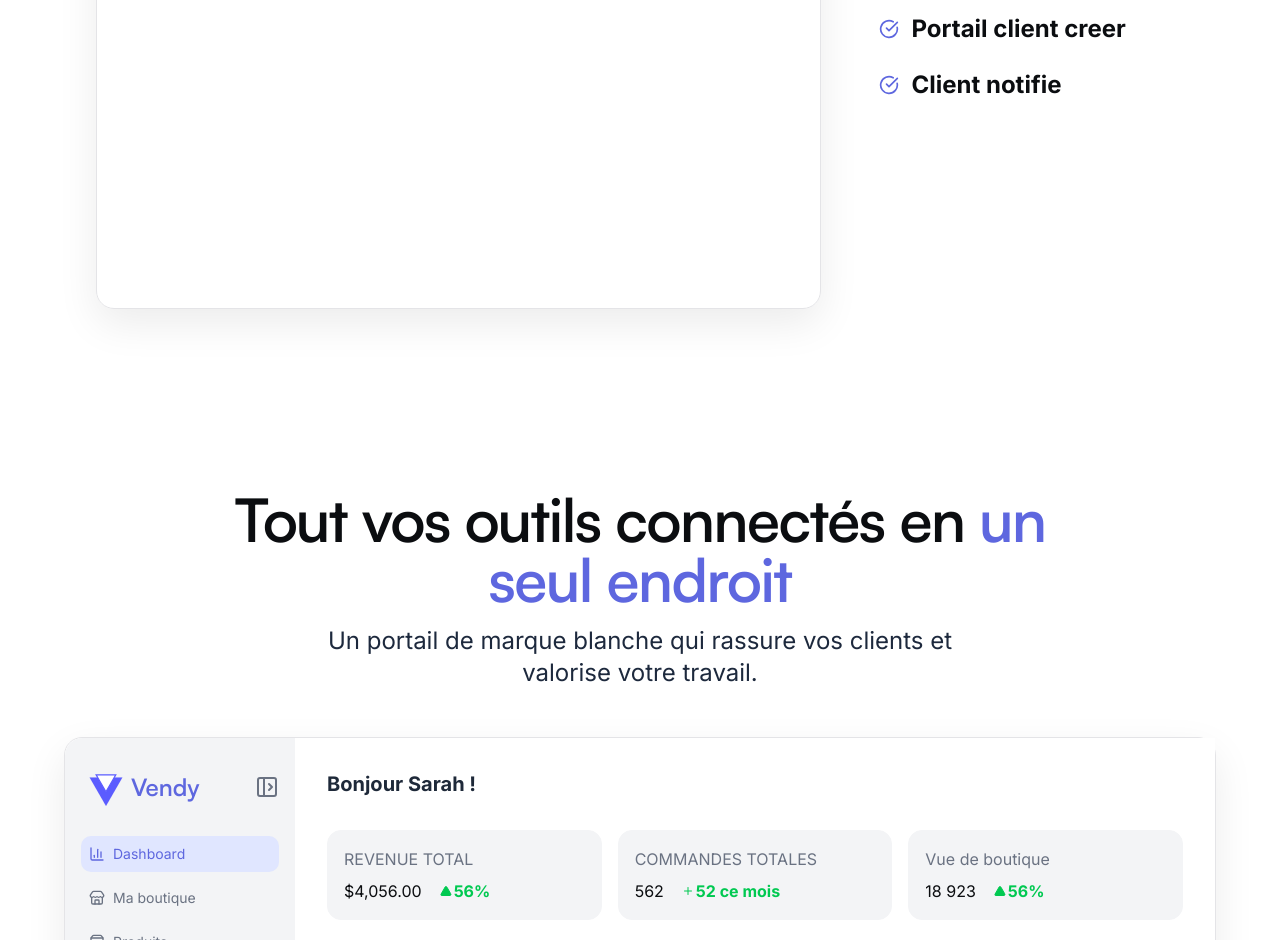
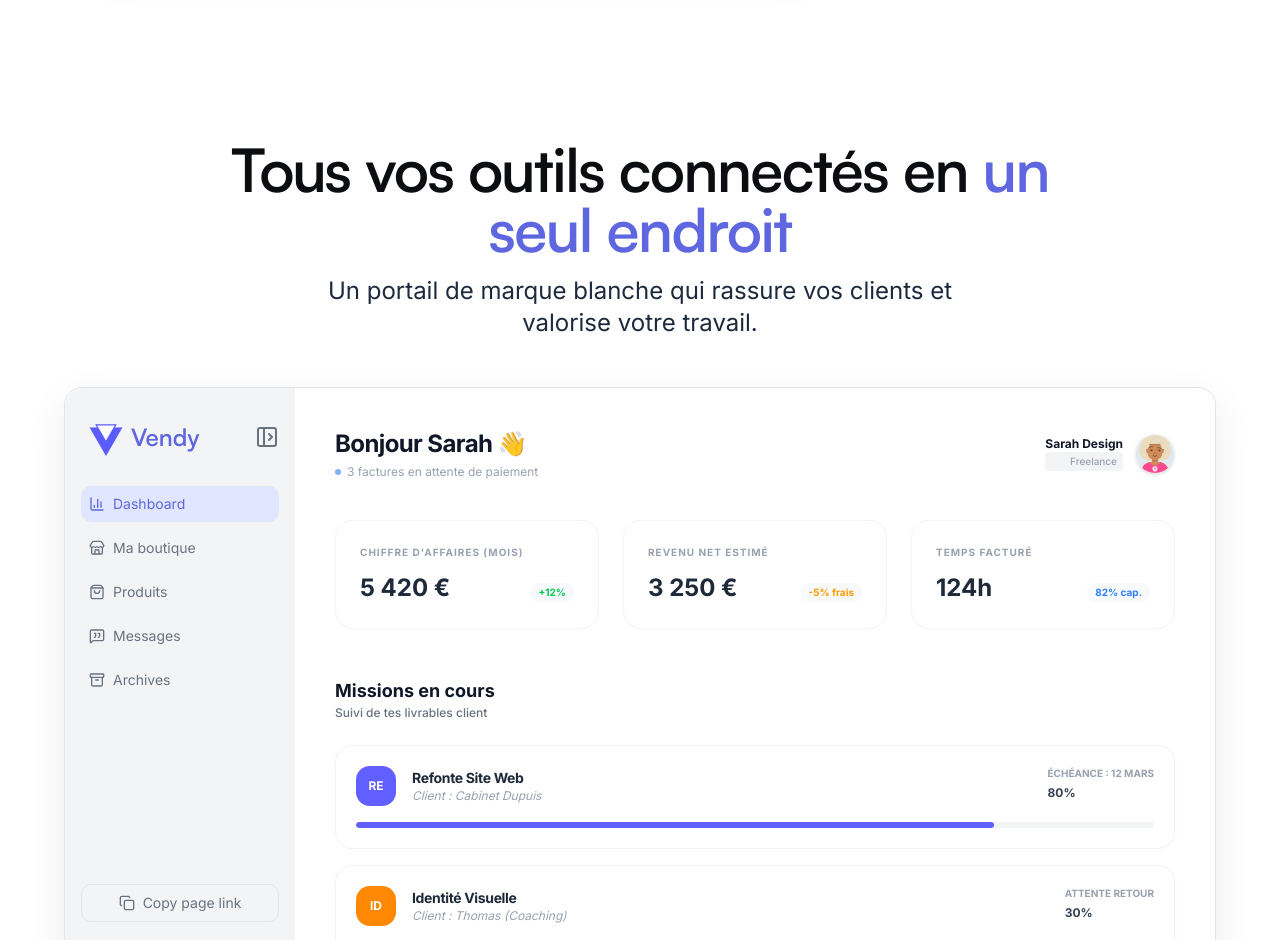
Before and after one commit to Lawrise/Vendy, a Next.js app: page / in a window 1280 px wide. Shown: the part 1860-2800 px from the top of the page. Built offline with nearby package versions, Linux system fonts and the light colour scheme.

Commit message:
fini le dashboard

```diff
--- a/src/components/landing/AllFeature.tsx
+++ b/src/components/landing/AllFeature.tsx
@@ -5,23 +5,21 @@ import { Logo } from "../assets/Logo";
 import {
   Archive,
   ChartColumn,
-  ChevronsUp,
   Copy,
   LogOutIcon,
   MessageSquareQuote,
   PanelLeftOpen,
-  Plus,
   Settings,
   ShoppingBag,
   Store,
-  Triangle,
 } from "lucide-react";
+import Image from "next/image";
 
 export default function AllFeature() {
   return (
     <div className="max-w-6xl">
       <Title
-        title="Tout vos outils connectés en"
+        title="Tous vos outils connectés en"
         surligne="un seul endroit"
         description="Un portail de marque blanche qui rassure vos clients et valorise votre travail."
       />
@@ -68,58 +66,156 @@ export default function AllFeature() {
             </ul>
           </div>
         </div>
-        <div className="w-4/5 p-8 bg-white relative overflow-hidden">
-          {/* En-tête du Dashboard */}
-          <div className="flex justify-between items-center mb-8">
-            <h3 className="text-xl font-bold text-gray-800">Bonjour Sarah !</h3>
-          </div>
 
-          {/* Simulation de stats */}
-          <div className="grid grid-cols-3 gap-4 mb-8">
-            <div className="flex flex-col justify-center items-start p-4 border border-gray-100 rounded-xl bg-gray-100">
-              <p className="mb-2 text-gray-500">REVENUE TOTAL</p>
-              <div className="flex items-center gap-4">
-                <p>$4,056.00</p>
-                <div className="flex items-center font-bold">
-                  <Triangle className="inline h-3 w-4 text-green-500 fill-green-500" />
-                  <p className="text-green-500">56%</p>
-                </div>
+        <div className="w-4/5 p-10 bg-white relative overflow-y-hidden h-full font-sans rounded-2xl">
+          {/* Header Solopreneur */}
+          <div className="flex justify-between items-center mb-10">
+            <div>
+              <h3 className="text-2xl font-bold text-gray-900 tracking-tight">
+                Bonjour Sarah 👋
+              </h3>
+              <p className="text-xs text-gray-400 mt-1 flex items-center gap-1.5">
+                <span className="h-1.5 w-1.5 rounded-full bg-blue-500 animate-pulse" />
+                3 factures en attente de paiement
+              </p>
+            </div>
+            <div className="flex items-center gap-3">
+              <div className="text-right hidden sm:block">
+                <p className="text-xs font-bold text-gray-900">Sarah Design</p>
+                <p className="text-[10px] text-gray-400 font-medium px-1.5 py-0.5 bg-gray-100 rounded">
+                  Freelance
+                </p>
               </div>
-            </div>
-            <div className="flex flex-col justify-center items-start p-4 border border-gray-100 rounded-xl bg-gray-100">
-              <p className="mb-2 text-gray-500">COMMANDES TOTALES</p>
-              <div className="flex items-center gap-4">
-                <p>562</p>
-                <div className="flex items-center font-bold">
-                  <Plus className="inline h-3 w-4 text-green-500 fill-green-500" />
-                  <p className="text-green-500">52 ce mois</p>
-                </div>
-              </div>
-            </div>
-            <div className="flex flex-col justify-center items-start p-4 border border-gray-100 rounded-xl bg-gray-100">
-              <p className="mb-2 text-gray-500">Vue de boutique</p>
-              <div className="flex items-center gap-4">
-                <p>18 923</p>
-                <div className="flex items-center font-bold">
-                  <Triangle className="inline h-3 w-4 text-green-500 fill-green-500" />
-                  <p className="text-green-500">56%</p>
-                </div>
+              <div className="h-10 w-10 rounded-full bg-slate-200 border border-gray-100 shadow-sm overflow-hidden">
+                <Image
+                  src="/images/avatar.svg"
+                  alt="Avatar"
+                  width={40}
+                  height={40}
+                />
               </div>
             </div>
           </div>
-          <div className="flex justify-between items-center mb-8">
-            <h3 className="text-xl font-bold text-gray-800">
-              Projets en cours
-            </h3>
+
+          {/* Stats Grid - Réaliste (Objectif ~5k€/mois) */}
+          <div className="grid grid-cols-3 gap-6 mb-12">
+            {[
+              {
+                label: "CHIFFRE D'AFFAIRES (MOIS)",
+                value: "5 420 €",
+                trend: "+12%",
+                color: "text-green-500",
+              },
+              {
+                label: "REVENU NET ESTIMÉ",
+                value: "3 250 €",
+                trend: "-5% frais",
+                color: "text-amber-500",
+              },
+              {
+                label: "TEMPS FACTURÉ",
+                value: "124h",
+                trend: "82% cap.",
+                color: "text-blue-500",
+              },
+            ].map((stat, i) => (
+              <div
+                key={i}
+                className="flex flex-col p-6 border border-gray-100 rounded-2xl bg-white hover:shadow-sm transition-all"
+              >
+                <p className="text-[10px] font-bold text-gray-400 tracking-widest uppercase mb-3">
+                  {stat.label}
+                </p>
+                <div className="flex items-baseline justify-between">
+                  <p className="text-2xl font-bold text-gray-800">
+                    {stat.value}
+                  </p>
+                  <span
+                    className={`text-[10px] font-bold ${stat.color} bg-gray-50 px-2 py-0.5 rounded-md`}
+                  >
+                    {stat.trend}
+                  </span>
+                </div>
+              </div>
+            ))}
           </div>
-          <div className="border border-gray-200 rounded-2xl p-4 mb-8 bg-gray-50/30">
-            Montage de rush
 
+          {/* Workflow Section */}
+          <div className="flex justify-between items-end mb-6">
+            <div>
+              <h3 className="text-lg font-bold text-gray-900">
+                Missions en cours
+              </h3>
+              <p className="text-xs text-gray-500 font-medium">
+                Suivi de tes livrables client
+              </p>
+            </div>
           </div>
-          {/* Simulation d'un graphique ou d'une liste */}
-          <div className="w-full h-64 border border-dashed border-gray-200 rounded-2xl flex flex-col items-center justify-center text-gray-400 bg-gray-50/30">
-            <ChartColumn className="h-10 w-10 mb-2 opacity-20" />
-            <p className="text-sm">Données en cours de synchronisation...</p>
+
+          <div className="space-y-4">
+            {[
+              {
+                title: "Refonte Site Web",
+                client: "Cabinet Dupuis",
+                progress: 80,
+                color: "bg-indigo-500",
+                date: "Échéance : 12 Mars",
+              },
+              {
+                title: "Identité Visuelle",
+                client: "Thomas (Coaching)",
+                progress: 30,
+                color: "bg-orange-400",
+                date: "Attente retour",
+              },
+              {
+                title: "Maintenance Mensuelle",
+                client: "SaaS Start",
+                progress: 100,
+                color: "bg-green-500",
+                date: "Terminé",
+              },
+            ].map((project, i) => (
+              <div
+                key={i}
+                className="group border border-gray-100 p-5 rounded-2xl bg-white hover:border-blue-100 transition-all shadow-[0_2px_8px_rgba(0,0,0,0.02)]"
+              >
+                <div className="flex justify-between items-start mb-4">
+                  <div className="flex items-center gap-4">
+                    <div
+                      className={`h-10 w-10 rounded-xl ${project.color} flex items-center justify-center font-bold text-white text-xs`}
+                    >
+                      {project.title.substring(0, 2).toUpperCase()}
+                    </div>
+                    <div>
+                      <p className="text-sm font-bold text-gray-800 tracking-tight">
+                        {project.title}
+                      </p>
+                      <p className="text-xs text-gray-400 italic">
+                        Client : {project.client}
+                      </p>
+                    </div>
+                  </div>
+                  <div className="text-right">
+                    <p className="text-[10px] font-bold text-gray-400 uppercase mb-1">
+                      {project.date}
+                    </p>
+                    <div className="flex items-center gap-2">
+                      <p className="text-xs font-bold text-gray-700">
+                        {project.progress}%
+                      </p>
+                    </div>
+                  </div>
+                </div>
+
+                <div className="w-full bg-gray-100 rounded-full h-1.5 overflow-hidden">
+                  <div
+                    className={`${project.color} h-full rounded-full`}
+                    style={{ width: `${project.progress}%` }}
+                  />
+                </div>
+              </div>
+            ))}
           </div>
         </div>
       </div>
--- a/src/components/landing/Hero.tsx
+++ b/src/components/landing/Hero.tsx
@@ -3,7 +3,7 @@ import Image from "next/image";
 
 export default function Hero() {
   return (
-    <section className="relative overflow-hidden pt-32 pb-56 bg-white rounded-b-4xl w-full px-6 md:px-12 flex flex-col items-center">
+    <section className="relative overflow-hidden py-24 bg-white rounded-b-4xl w-full px-6 md:px-12 flex flex-col items-center">
       <div className="grid grid-cols-1 lg:grid-cols-2 max-w-7xl w-full gap-12 items-center">
         {/* Colonne Texte */}
         <div className="flex flex-col items-start gap-8 text-start max-w-3xl">
@@ -29,7 +29,7 @@ export default function Hero() {
         </div>
 
         {/* Colonne Mockup (C'est ici que ça se joue) */}
-        <div className="relative w-full h-[500px] md:h-[600px] lg:h-[700px] drop-shadow-2xl">
+        <div className="relative w-full  drop-shadow-2xl">
           {/* <Image
             src="/images/tel4.png"
             alt="Hero Image"
--- a/src/components/ui/card-hover-effect.tsx
+++ b/src/components/ui/card-hover-effect.tsx
@@ -11,7 +11,6 @@ export const HoverEffect = ({
   items: {
     title: string;
     description: string;
-    link: string;
     icon: React.ReactNode;
     replace?: string[];
     blend?: string[];
@@ -24,15 +23,14 @@ export const HoverEffect = ({
   return (
     <div
       className={cn(
-        "grid grid-cols-2 md:grid-cols-2 lg:grid-cols-3",
+        "grid grid-cols-2 md:grid-cols-2 lg:grid-cols-3 gap-4",
         className,
       )}
     >
       {items.map((item, idx) => (
-        <Link
-          href={item?.link}
-          key={item?.link}
-          className="relative group  flex flex-col h-full w-full p-4"
+        <div
+          key={item?.title}
+          className="relative group  flex flex-col h-full w-full p-2"
           onMouseEnter={() => setHoveredIndex(idx)}
           onMouseLeave={() => setHoveredIndex(null)}
         >
@@ -55,7 +53,9 @@ export const HoverEffect = ({
           </AnimatePresence>
           <Card>
             <div className="w-full flex justify-center items-center text-4xl ">
-              <div className="w-fit p-2 border rounded-lg text-primary">{item.icon}</div>
+              <div className="w-fit p-2 border rounded-lg text-primary">
+                {item.icon}
+              </div>
             </div>
             <CardTitle>{item.title}</CardTitle>
             <CardDescription className="mb-8 hidden md:block">
@@ -86,7 +86,7 @@ export const HoverEffect = ({
               </div>
             )}
           </Card>
-        </Link>
+        </div>
       ))}
     </div>
   );
```
Also changed, not shown: src/app/data/AllFeatures.tsx (+24 -30 lines), public/images/avatar.svg (added).
